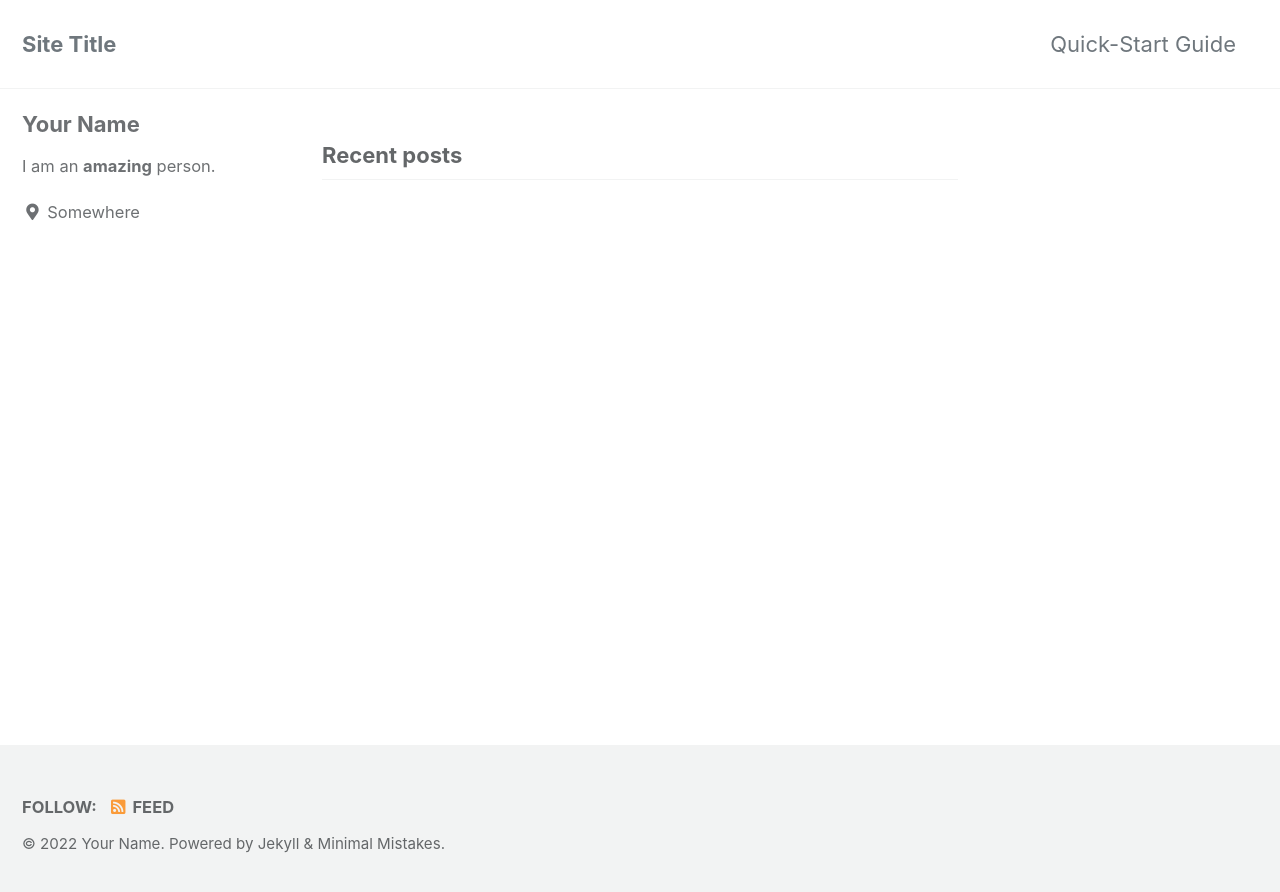
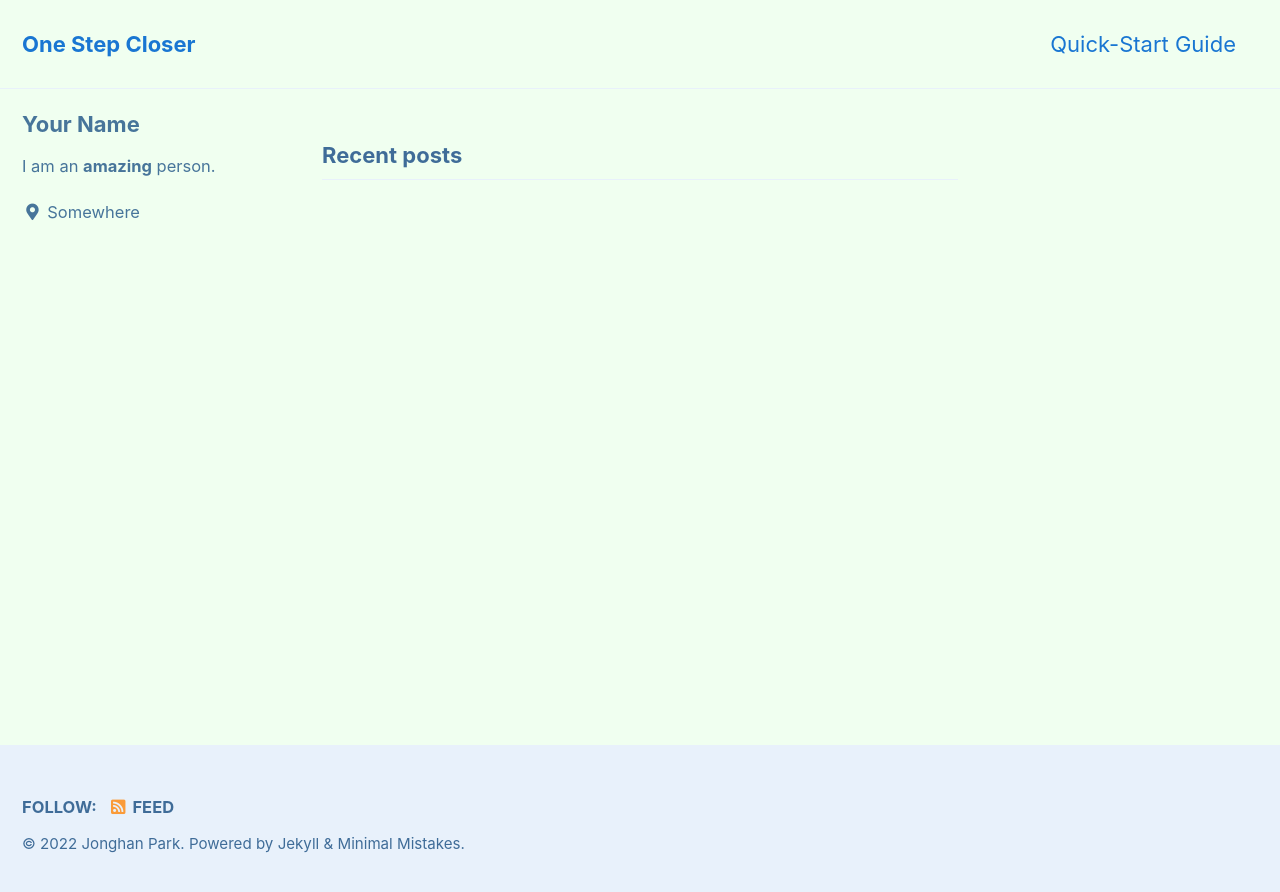
Before and after one commit to Jonghan-park/jonghan-park.github.io, a Jekyll site: the page built from index.html, in a window 1280 px wide. Shown: the top 892 px of the page. Built offline with Jekyll 4.4.1, drawn with Linux system fonts in a browser that asks for light colours; cached includes are drawn as plain includes; the list of posts is cut into pages by our own code.

Commit message:
Update name, url and title

```diff
--- a/_config.yml
+++ b/_config.yml
@@ -12,16 +12,16 @@
 
 # theme                  : "minimal-mistakes-jekyll"
 # remote_theme           : "mmistakes/minimal-mistakes"
-minimal_mistakes_skin    : "default" # "air", "aqua", "contrast", "dark", "dirt", "neon", "mint", "plum", "sunrise"
+minimal_mistakes_skin    : "aqua" # "air", "aqua", "contrast", "dark", "dirt", "neon", "mint", "plum", "sunrise"
 
 # Site Settings
 locale                   : "en-US"
-title                    : "Site Title"
+title                    : "One Step Closer"
 title_separator          : "-"
 subtitle                 : # site tagline that appears below site title in masthead
-name                     : "Your Name"
+name                     : "Jonghan Park"
 description              : "An amazing website."
-url                      : # the base hostname & protocol for your site e.g. "https://mmistakes.github.io"
+url                      : "https://jonghan-park.github.io"
 baseurl                  : # the subpath of your site, e.g. "/blog"
 repository               : # GitHub username/repo-name e.g. "mmistakes/minimal-mistakes"
 teaser                   : # path of fallback teaser image, e.g. "/assets/images/500x300.png"
```
